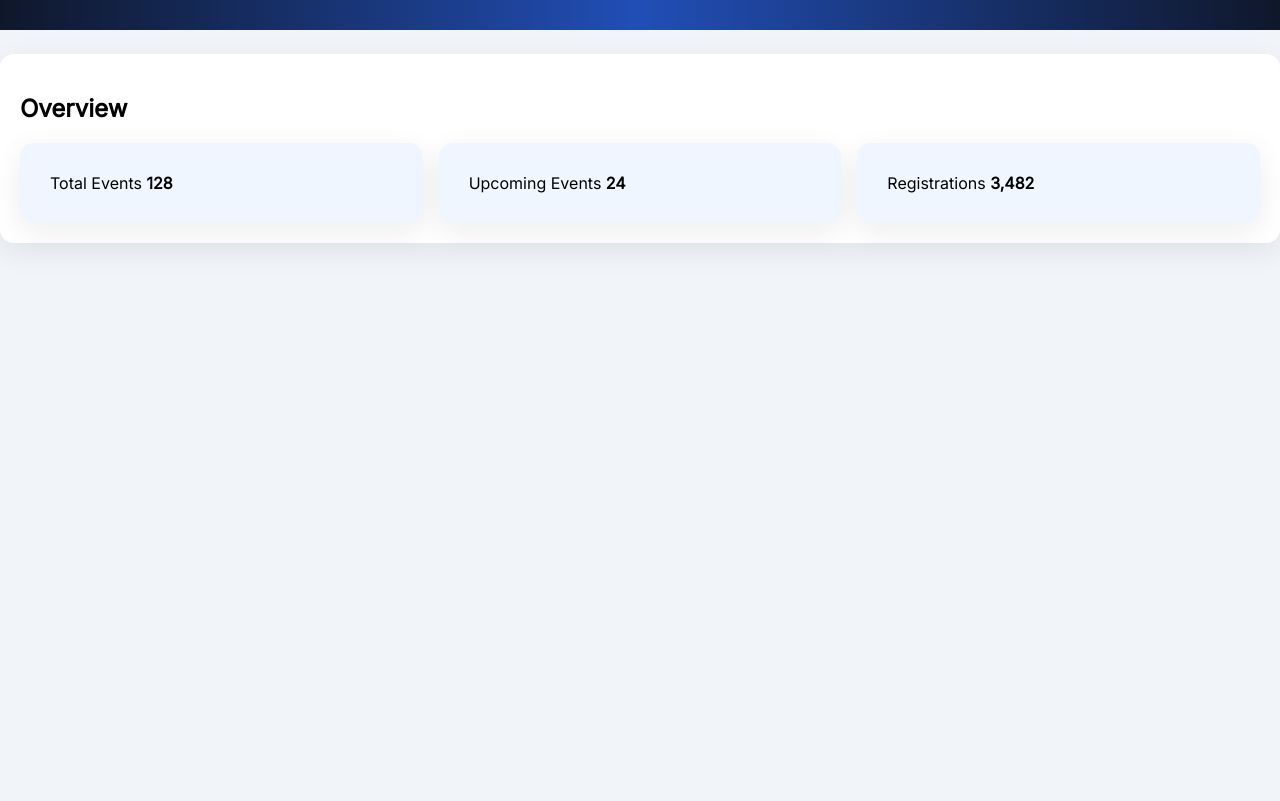
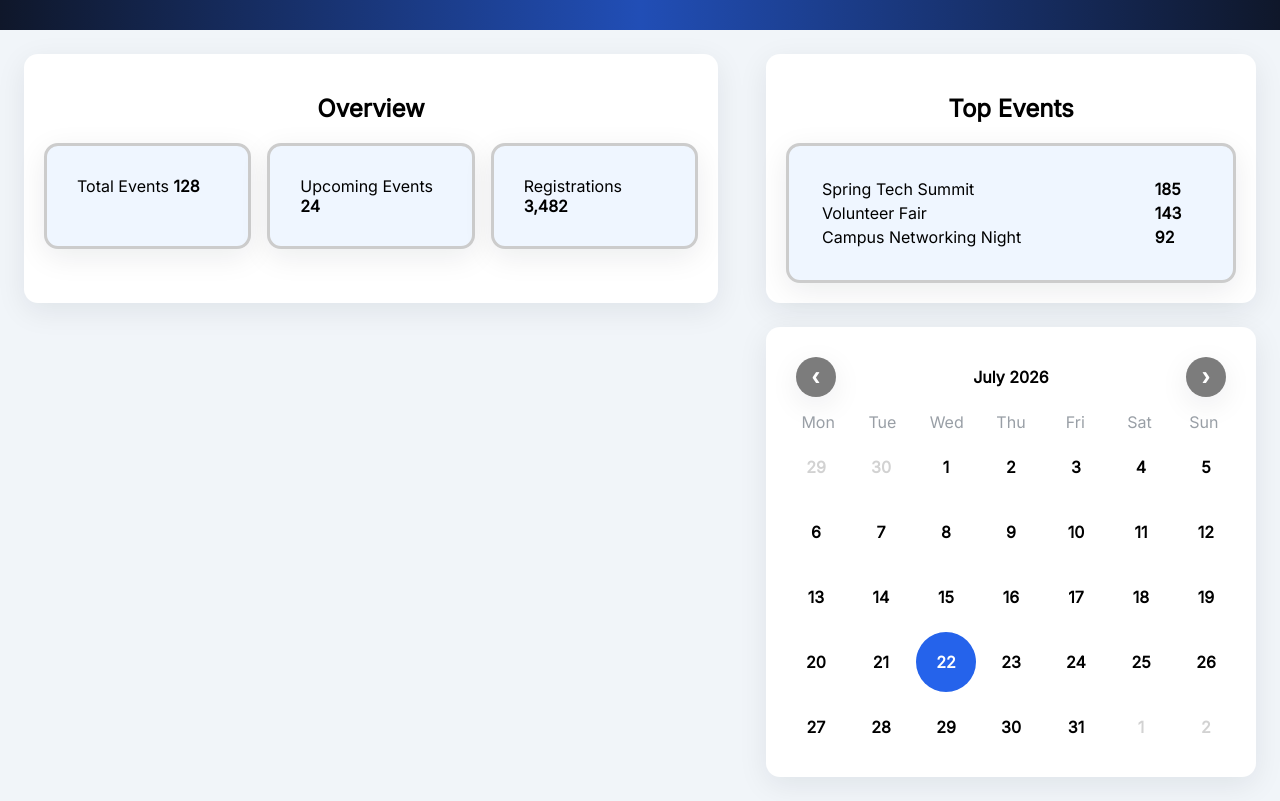
Before and after one commit to SOEN-287-Group-Project/Smart-Campus-Event-Planner, a website: page views/admin-dashboard.html in a window 1280 px wide. Shown: the part 107-908 px from the top of the page. Before the commit the page ends 800 px from the top, so only its background shows below. Drawn offline with Linux system fonts and the light colour scheme; files whose address does not match are found by name.

Commit message:
Implement calendar feature and fix dropdown menu misallignment.

```diff
--- a/controllers/adminController.js
+++ b/controllers/adminController.js
@@ -1,4 +1,3 @@
-
 function rendercharts() {
     const ctx = document.getElementById('bar-chart');
 
@@ -98,3 +97,66 @@ function rotateMenuArrow(){
         arrow.classList.toggle("open");
     });
 }
+
+function renderCalendar(){
+    const monthYearElement = document.getElementById('monthYear');
+    const datesElement = document.getElementById('dates');
+    const prevBtn = document.getElementById('prevBtn');
+    const nextBtn = document.getElementById('nextBtn');
+
+    let currentDate = new Date();
+
+
+
+
+
+
+
+    const updateCalendar = () => {
+        const currentYear = currentDate.getFullYear();
+        const currentMonth = currentDate.getMonth();
+
+        const firstDay = new Date(currentYear, currentMonth, 0);
+        const lastDay = new Date(currentYear, currentMonth + 1, 0);
+        const totalDays = lastDay.getDate();
+        const firstDayIndex = firstDay.getDay();
+        const lastDayIndex = lastDay.getDay();
+
+        const monthYearString = currentDate.toLocaleDateString('default' , {month: 'long' , year: 'numeric'});
+        monthYearElement.textContent = monthYearString;
+
+        let datesHTML = '';
+
+        for(let i = firstDayIndex; i > 0; i--){
+            const prevDate = new Date(currentYear, currentMonth , 0 - i + 1);
+            datesHTML += `<div class = "date inactive">${prevDate.getDate()}</div>`;
+        }
+
+
+        for(let i = 1; i<=totalDays; i++){
+            const date = new Date(currentYear, currentMonth, i);
+            const activeClass = date.toDateString() === new Date().toDateString() ? 'active' : '';
+            datesHTML += `<div class = "date ${activeClass}">${i}</div>`;
+        }
+
+        for(let i = 1; i <= 7 - lastDayIndex; i++){
+            const nextDate = new Date(currentYear, currentMonth + 1, i);
+            datesHTML += `<div class = "date inactive">${nextDate.getDate()}</div>`;
+
+        }
+
+        datesElement.innerHTML = datesHTML;
+    }
+
+    prevBtn.addEventListener('click', () => {
+        currentDate.setMonth(currentDate.getMonth() - 1);
+        updateCalendar();
+    })
+
+    nextBtn.addEventListener('click', () => {
+        currentDate.setMonth(currentDate.getMonth() + 1);
+        updateCalendar();
+    })
+
+    updateCalendar();
+}
--- a/public/css/Admin/styles2.css
+++ b/public/css/Admin/styles2.css
@@ -1,11 +1,17 @@
-.panel,
 .stat-card {
+    background: #eff6ff;
+    padding: 1.875em;
+    border-radius: 0.875em;
+    border: 3px solid #ccc;
     transition: transform 0.2s ease, background-color 0.2s ease, box-shadow 0.2s ease;
+    box-shadow: 0 0.5rem 1.875rem rgba(15, 23, 42, 0.08);
 }
 
 /*main panels*/
 .panel {
     margin-bottom: 1.5rem;
+    margin-left: 1.5rem;
+    margin-right: 1.5rem;
     background: white;
     border-radius: 0.875rem;
     padding: 1.25rem;
@@ -24,7 +30,7 @@
     position: relative;
     height: 600px;
     border: 3px solid #ccc;
-    border-radius: 10px;
+    border-radius: 0.875em;
     padding: 10px;
     background: #fff;
 }
@@ -41,16 +47,6 @@
     gap: 1em;
 }
 
-.stat-card {
-    background: #eff6ff;
-    padding: 1.875em;
-    border-radius: 0.875em;
-}
-
-.panel,
-.stat-card {
-    box-shadow: 0 0.5rem 1.875rem rgba(15, 23, 42, 0.08);
-}
 
 .stat-card:hover {
     transform: translateY(-3px);
@@ -161,12 +157,107 @@ button.edit-event:hover {
     text-align: center;
 }
 
-.scroll-container {
+section.scroll-container {
   height: 39rem;
   overflow-y: auto;
   border: 3px solid #ccc;
-  padding: 0;
+  padding-top: 0;
+  padding-right: 0;
+  padding-left:0;
+}
+
+.overview-grid{
+    display: grid;
+    grid-template-columns: 6fr 4fr;
+
+}
+
+.overview-title h1{
+    text-align: center;
 }
 
 
-/***********************************/
+/***************Calendar********************/
+
+.calendar{
+
+    display: flex;
+    flex-direction: column;
+    padding: 10px;
+    background:#fff
+
+
+}
+
+.cal-header{
+    display:flex;
+    justify-content: space-between;
+    align-items: center;
+    padding: 10px;
+}
+
+.cal-header button{
+
+    display: flex;
+    align-items: center;
+    justify-content: center;
+    border:none;
+    border-radius: 50%;
+    background: #7c7c7c;
+    cursor: pointer;
+    width: 40px;
+    height: 40px;
+    box-shadow: 0 0.5rem 1.875rem rgba(15, 23, 42, 0.08);
+}
+
+.days{
+    display: grid;
+    grid-template-columns: repeat(7,1fr);
+}
+
+.day{
+    text-align: center;
+    padding: 5px;
+    color: #999FA6;
+    font-weight: 500;
+}
+
+.dates{
+    display: grid;
+    grid-template-columns: repeat(7,1fr);
+    gap: 5px;
+}
+
+.date{
+    display: flex;
+    align-items: center;
+    justify-content: center;
+    text-align: center;
+    padding: 10px;
+    margin: auto;
+    cursor: pointer;
+    font-weight: 600;
+    border-radius: 50%;
+    width:40px;
+    height: 40px;
+    transition: 0.2s;
+}
+
+.date:hover,
+.date.active{
+    background-color: #2563eb;
+    color:white;
+}
+
+.date.inactive{
+    color:#d2d2d2;
+}
+
+.date.inactive:hover{
+    color:white;
+}
+.monthYear{
+    text-align: center;
+    font-weight: 600;
+    width:150px;
+}
--- a/public/css/global_styles.css
+++ b/public/css/global_styles.css
@@ -55,7 +55,7 @@ header {
 
 .topbar {
     display: grid;
-    grid-template-columns: 1fr auto 1fr;
+    grid-template-columns: 1fr 1fr 1fr;
     align-items: center;
     padding: 1rem 1.5rem;
     background: linear-gradient(to right, #0f172a , #214eb6,#0f172a);
@@ -102,11 +102,13 @@ header {
 .menu-button {
     display: flex;
     align-items: center;
-
     border: none;
     border-radius: 0.875rem;
-    background: #4c4c4c;
+    background: #7c7c7c;
     cursor: pointer;
+    width: 2.5rem;
+    height: 2rem;
+    padding: 0;
 }
 
 .dropdown {
@@ -140,12 +142,26 @@ header {
 
 .arrow{
     display: inline-block;
-    padding:6px;
     transition: transform 0.3s ease;
-    border-radius: 50%;
+    width:inherit;
+    height: inherit;
+    text-align: center;
+    line-height: 2rem;
+    border-radius: inherit;
 }
 .arrow.open {
   transform: rotate(180deg);
 }
 
 /**End of header styles, subject to change**/
+
+.panel {                /*Use class="panel" as a container of items in body*/
+    margin-bottom: 1.5rem;
+    margin-left: 1.5rem;
+    margin-right: 1.5rem;
+    background: white;
+    border-radius: 0.875rem;
+    padding: 1.25rem;
+    box-shadow: 0 0.5rem 1.875rem rgba(15, 23, 42, 0.08);
+
+}
--- a/views/admin-dashboard.html
+++ b/views/admin-dashboard.html
@@ -38,10 +38,12 @@
         </div>
     </header>
 
-    <section id="overview" class="panel">
+    <section class="overview-grid">
+        <div class="panel overview-title">
+
             <h1>Overview</h1>
+
             <div class="stats-grid">
-
                 <div class="stat-card">
                     <span>Total Events</span>
                     <strong>128</strong>
@@ -56,6 +58,62 @@
                     <span>Registrations</span>
                     <strong>3,482</strong>
                 </div>
+            </div>
+
+        </div>
+
+        <div class="panel overview-title">
+
+            <h1>Top Events</h1>
+
+            <div class="stats-grid">
+                <table class="stat-card">
+                    <tbody>
+                        <tr>
+                            <td>Spring Tech Summit</td>
+                            <td><strong>185</strong></td>
+                        </tr>
+                        <tr>
+                            <td>Volunteer Fair</td>
+                            <td><strong>143</strong></td>
+                        </tr>
+                        <tr>
+                            <td>Campus Networking Night</td>
+                            <td><strong>92</strong></td>
+                        </tr>
+                    </tbody>
+                </table>
+            </div>
+
+        </div>
+
+        <div></div>
+
+        <div class = "panel calendar">
+            <div class="cal-header">
+                <button id="prevBtn">
+                    <h2>‹</h2>
+                </button>
+                <div class="monthYear" id="monthYear"></div>
+                <button id="nextBtn">
+                    <h2>›</h2>
+                </button>
+            </div>
+            <div class="days">
+                <div class="day">Mon</div>
+                <div class="day">Tue</div>
+                <div class="day">Wed</div>
+                <div class="day">Thu</div>
+                <div class="day">Fri</div>
+                <div class="day">Sat</div>
+                <div class="day">Sun</div>
+            </div>
+            <div class="dates" id="dates"></div>
+        </div>
+
+        <script>renderCalendar()</script>
+
 
     </section>
+
 </body>
```
Also changed, not shown: views/manage-events.html (+48 -0 lines). Lines whose indentation alone changed are shown as unchanged.
